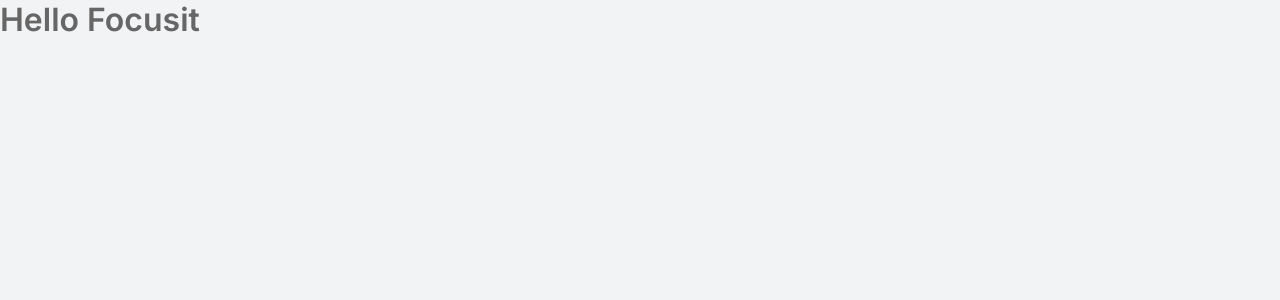
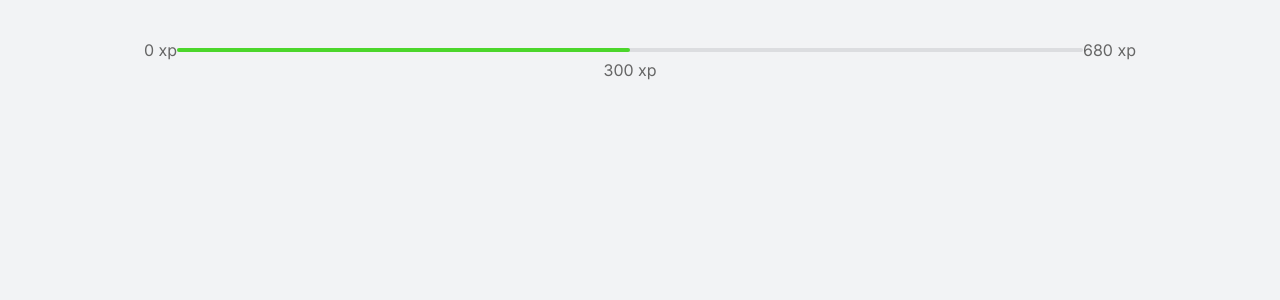
Before and after one commit to Diegodossantos23/next-focusit, a React (Create React App) app in the folder focusit/: page / in a window 1280 px wide. Shown: the top 300 px of the page. Built offline with nearby package versions, Linux system fonts and the light colour scheme.

Commit message:
criei experience bar

```diff
--- a/focusit/src/App.tsx
+++ b/focusit/src/App.tsx
@@ -1,10 +1,11 @@
 import React from 'react';
+import { ExperienceBar } from './components/ExperiencieBar';
 import './styles/global.css'
 
 const App = () => {
   return (
-    <div>
-     <h1>Hello Focusit</h1>
+    <div className="container">
+     <ExperienceBar/>
 
 
     </div>
--- /dev/null
+++ b/focusit/src/components/ExperiencieBar.tsx
@@ -0,0 +1,19 @@
+export const ExperienceBar = () => {
+    return(
+        <header
+            className="experience-bar">
+                <span>0 xp</span>
+                    <div>
+                        <div
+                            style={{width: '50%'}}
+                        />
+                        <span
+                            className="current-experience"
+                            style={{left: '50%'}}>
+                                300 xp
+                        </span>
+                    </div>
+                <span>680 xp</span>
+        </header>
+    )
+}
--- a/focusit/src/styles/global.css
+++ b/focusit/src/styles/global.css
@@ -46,3 +46,43 @@
     text-decoration:none;
     color: inherit;
 }
+
+.container{
+    height: 100vh;
+    max-width:992px;
+    margin: 0 auto;
+    padding: 2.5rem 2rem;
+
+    display: flex;
+    flex-direction:column;
+}
+
+.experience-bar{
+    display:flex;
+    align-items:center;
+}
+
+.experience-bar span{
+    font-size: 1rem;
+}
+
+.experience-bar > div{
+    flex: 1rem;
+    height: 4px;
+    border-radius: 4px;
+    background-color:var(--gray-line);
+    margin: 0 1.f rem;
+    position: relative;
+}
+
+.experience-bar > div > div {
+    height: 4px;
+    border-radius: 4px;
+    background-color: var(--green);
+}
+
+span.current-experience{
+    position: absolute;
+    top:12px;
+    transform: translateX(-50%);
+}
```
